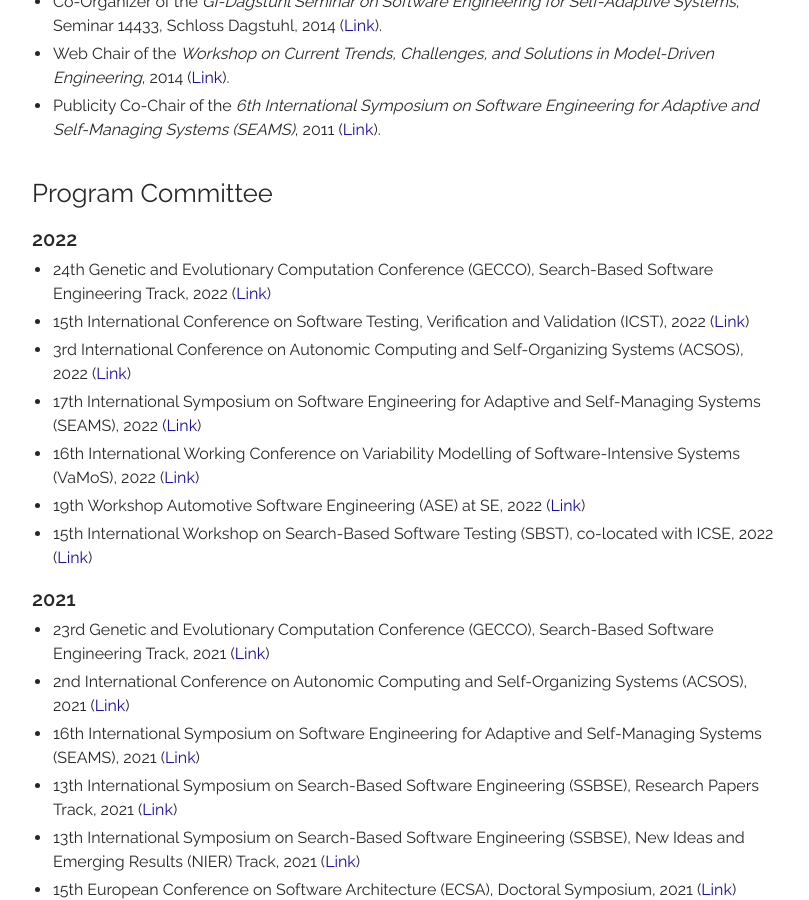
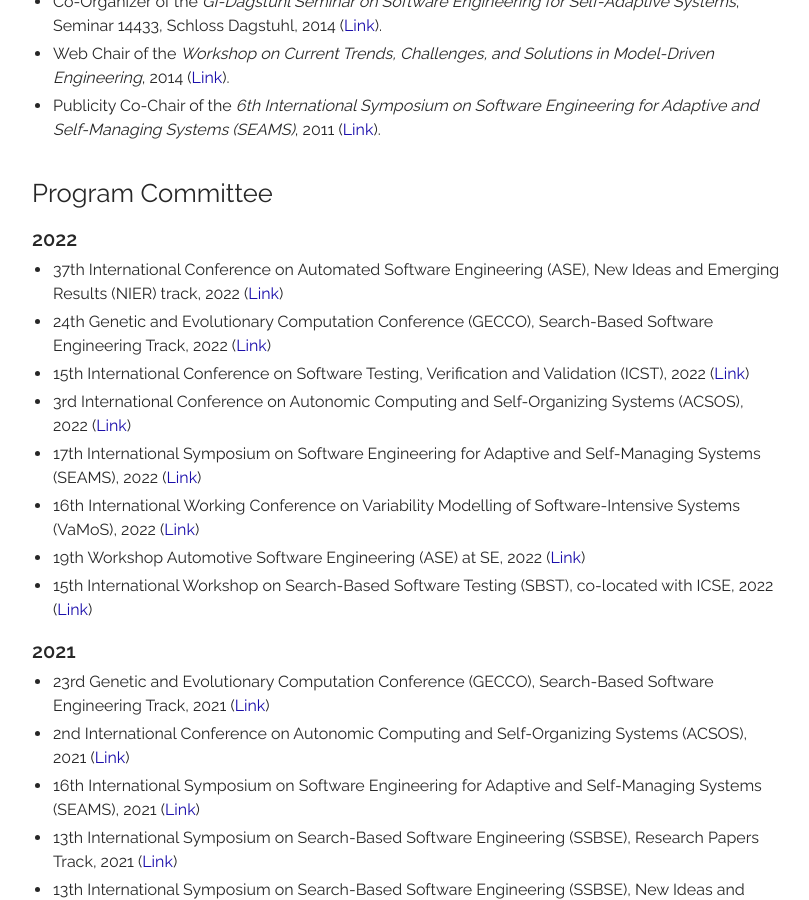
Before and after one commit to thomas-vogel/thomas-vogel.github.io, a Jekyll site: the page built from _pages/activities.md, in a window 1280 px wide and 900 px high, scrolled down 1701 px. Shown: the whole window, without its empty margins (233-1042 px from the left). Built offline with Jekyll 4.4.1, drawn with Linux system fonts in a browser that asks for light colours; some of the changed text lies outside the part shown.

Commit message:
Add ASE-NIER'22 PC.

```diff
--- a/_pages/activities.md
+++ b/_pages/activities.md
@@ -49,6 +49,7 @@
 ## Program Committee
 
 ### 2022
+* 37th International Conference on Automated Software Engineering (ASE), New Ideas and Emerging Results (NIER) track, 2022 ([Link](https://conf.researchr.org/track/ase-2022/ase-2022-nier-track){:target="_blank"})
 * 24th Genetic and Evolutionary Computation Conference (GECCO), Search-Based Software Engineering Track, 2022 ([Link](https://gecco-2022.sigevo.org/){:target="_blank"})
 * 15th International Conference on Software Testing, Verification and Validation (ICST), 2022 ([Link](https://icst2022.vrain.upv.es/){:target="_blank"})
 * 3rd International Conference on Autonomic Computing and Self-Organizing	Systems (ACSOS), 2022 ([Link](https://conf.researchr.org/home/acsos-2022){:target="_blank"})
```
Also changed, not shown: other parts of _pages/activities.md (+1 -1 lines).
